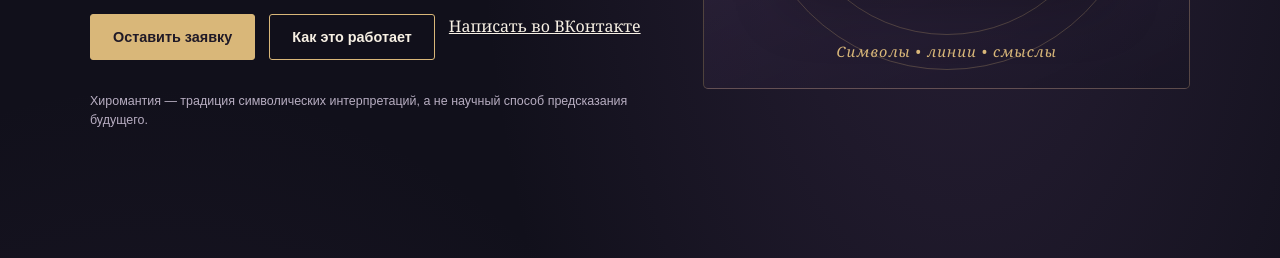
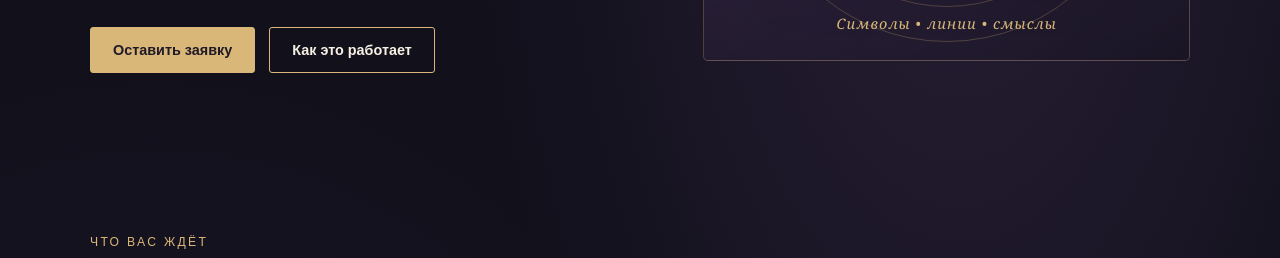
Before and after one commit to greksoldat-crypto/tainy-ladoni, a website: page index.html in a window 1280 px wide. Shown: the part 532-790 px from the top of the page. Drawn offline with Linux system fonts and the light colour scheme.

Commit message:
Update index.html

```diff
--- a/index.html
+++ b/index.html
@@ -114,8 +114,7 @@
           <a class="btn primary" href="#request">Оставить заявку</a>
           <a class="btn" href="#how">Как это работает</a>
 
-        <a class="button secondary" href="https://vk.ru/ezoblock" target="_blank" rel="noopener noreferrer">Написать во ВКонтакте</a>
-        <p class="small" style="margin-top:18px">Хиромантия — традиция символических интерпретаций, а не научный способ предсказания будущего.</p> </div>
+         </div>
       </div>
       <div class="visual" aria-label="Декоративная иллюстрация ладони">
          <img
```
